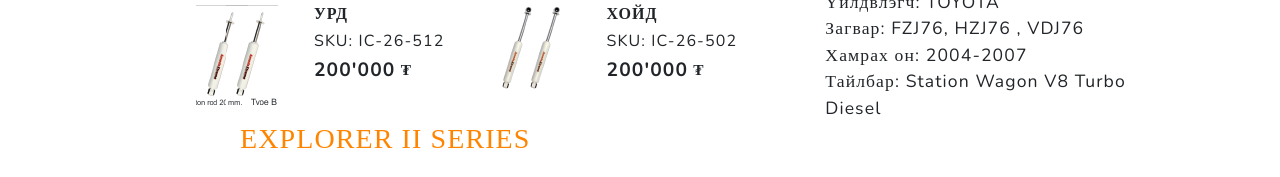
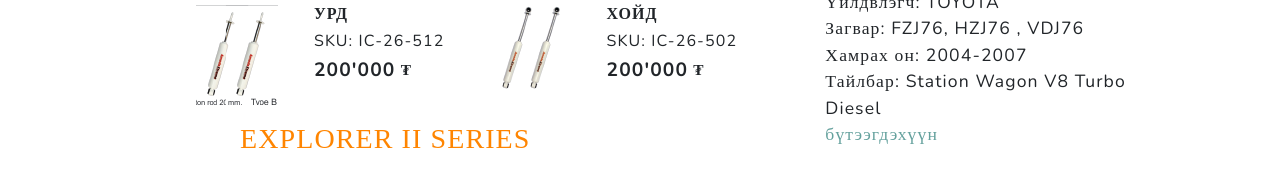
Before and after one commit to EvicarD/amadaxtreme, a website: page catalog.html in a window 1280 px wide. Shown: the part 461-638 px from the top of the page. Drawn offline with nearby package versions, Linux system fonts and the light colour scheme; grey boxes are pictures that could not be loaded; a web font is replaced by a local one.

Commit message:
product json file link added for test

```diff
--- a/template.mustache
+++ b/template.mustache
@@ -106,6 +106,9 @@
             <li class="list-item">
               Тайлбар: {{detail}}
             </li>
+            <li class="list-item">
+              <a href="https://amadaxtreme.mn/product.json">бүтээгдэхүүн</a>
+            </li>
           </ul>
         </div>
       </div>
```
